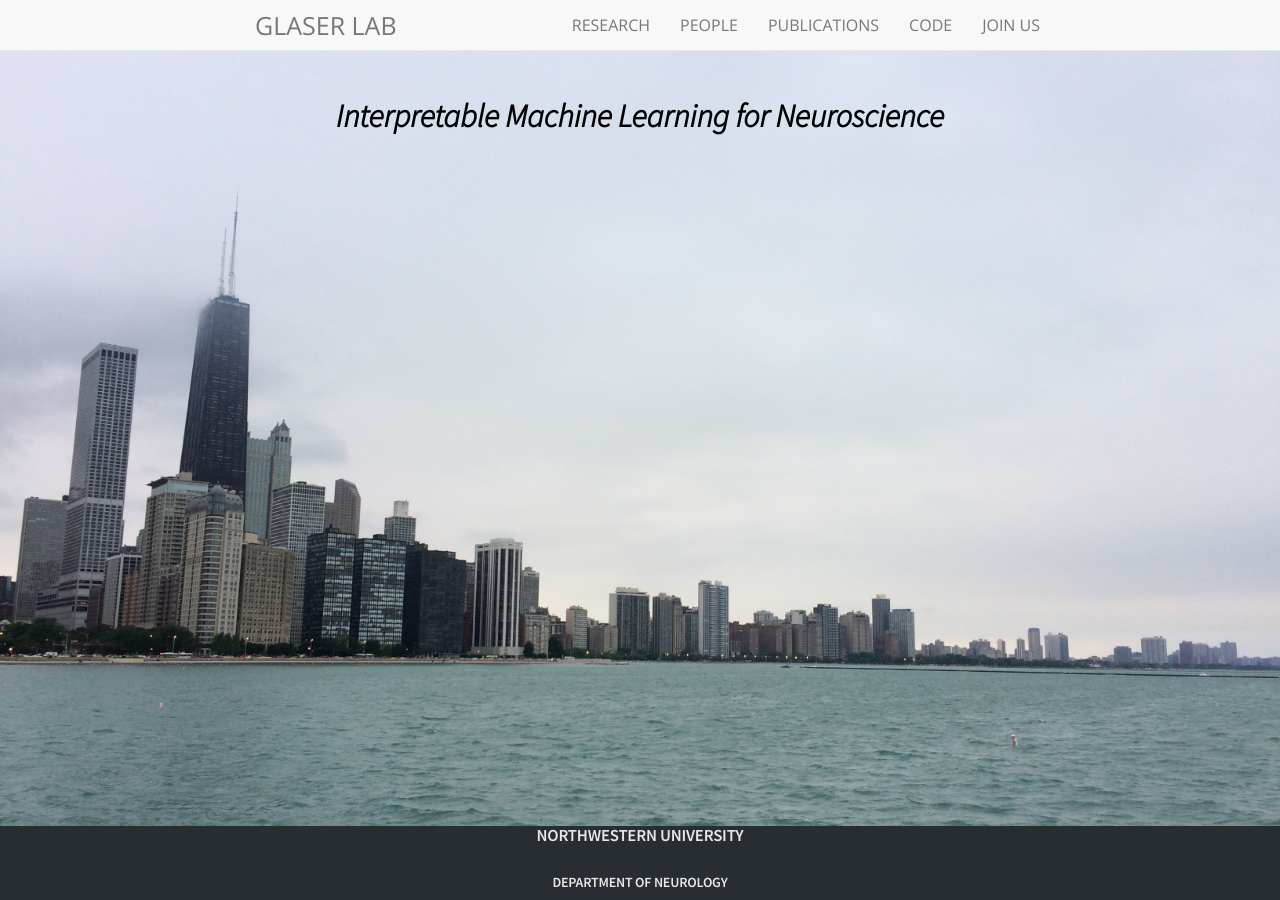
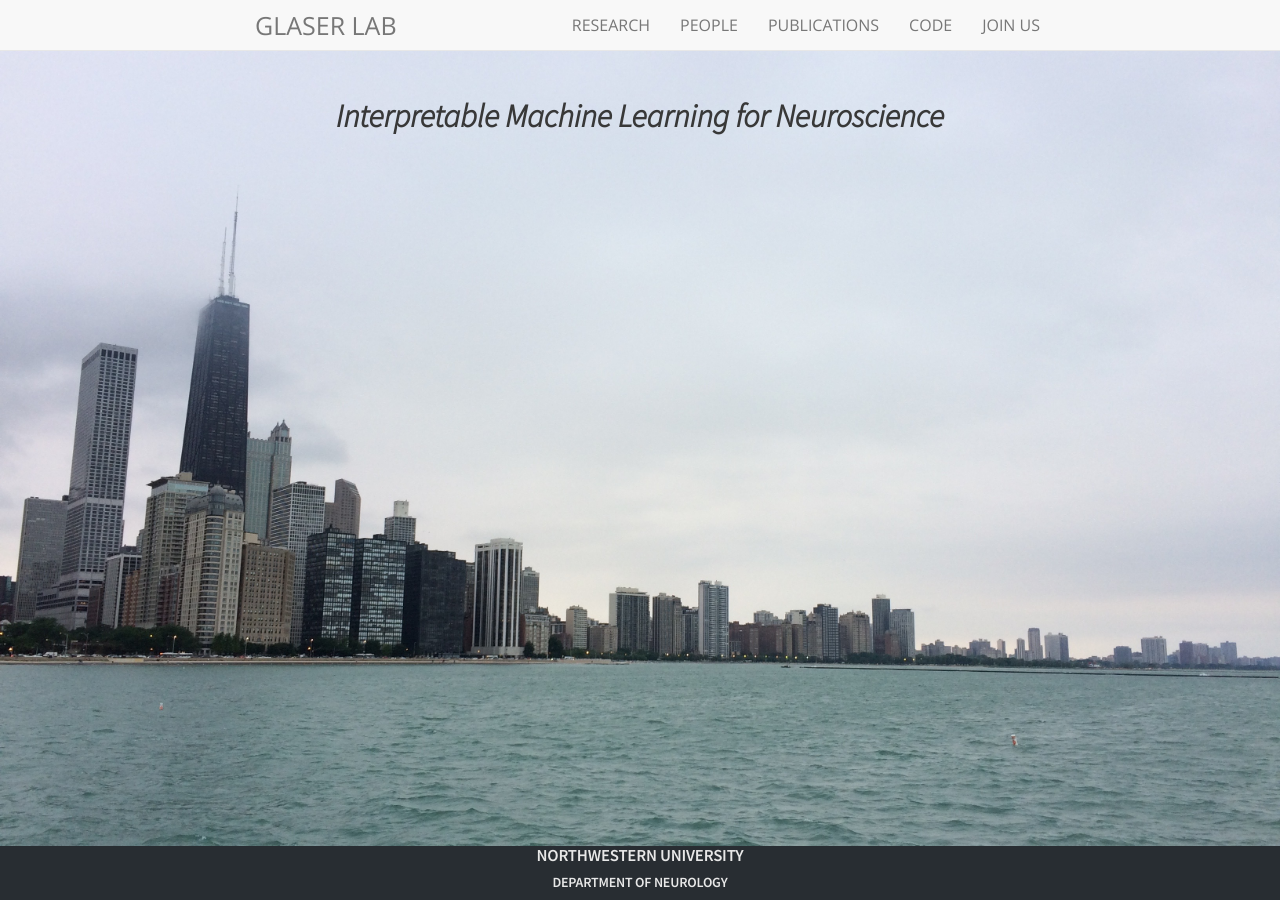
Before and after one commit to glaserlab/glaserlab.github.io, a Jekyll site: the page built from index.html, in a window 1280 px wide. Built offline with Jekyll 4.4.1, drawn with Linux system fonts in a browser that asks for light colours; nearby versions of some CDN libraries; comment, search, counter and statistics services are not loaded.

Commit message:
footer update

```diff
--- a/_includes/footer.html
+++ b/_includes/footer.html
@@ -6,7 +6,7 @@
   <!-- <div class="panel-footer">
 	  <div class="row"> -->
 		<!-- <div class="col-sm-4"> -->
-      <h5 style="font-size:1.2em; color:#E8E8E8; font-family:Source Sans Pro"> Northwestern University</h5><br>
+      <h5 style="font-size:1.2em; color:#E8E8E8; font-family:Source Sans Pro"> Northwestern University</h5>
       <h5 style="font-size:1em; color:#E8E8E8; font-family:Source Sans Pro"> Department of Neurology</h5>
     <!-- </div> -->
     <!-- </div>
--- a/index.html
+++ b/index.html
@@ -16,7 +16,7 @@ body {
     <header class="masthead text-center">
 
 
-      <h1 style="font-size:2.3em; font-family:Source Sans Pro"><i>Interpretable Machine Learning for Neuroscience <br><br></i></h1>
+      <h1 style="font-size:2.3em; font-family:Source Sans Pro; color:#383838"><i>Interpretable Machine Learning for Neuroscience <br><br></i></h1>
 <!--       <h2 style="font-size:1.6em"><i>Lab Opening September 2022 in Northwestern Neurology Department! <br><br></i></h2>      -->
 
 
```
